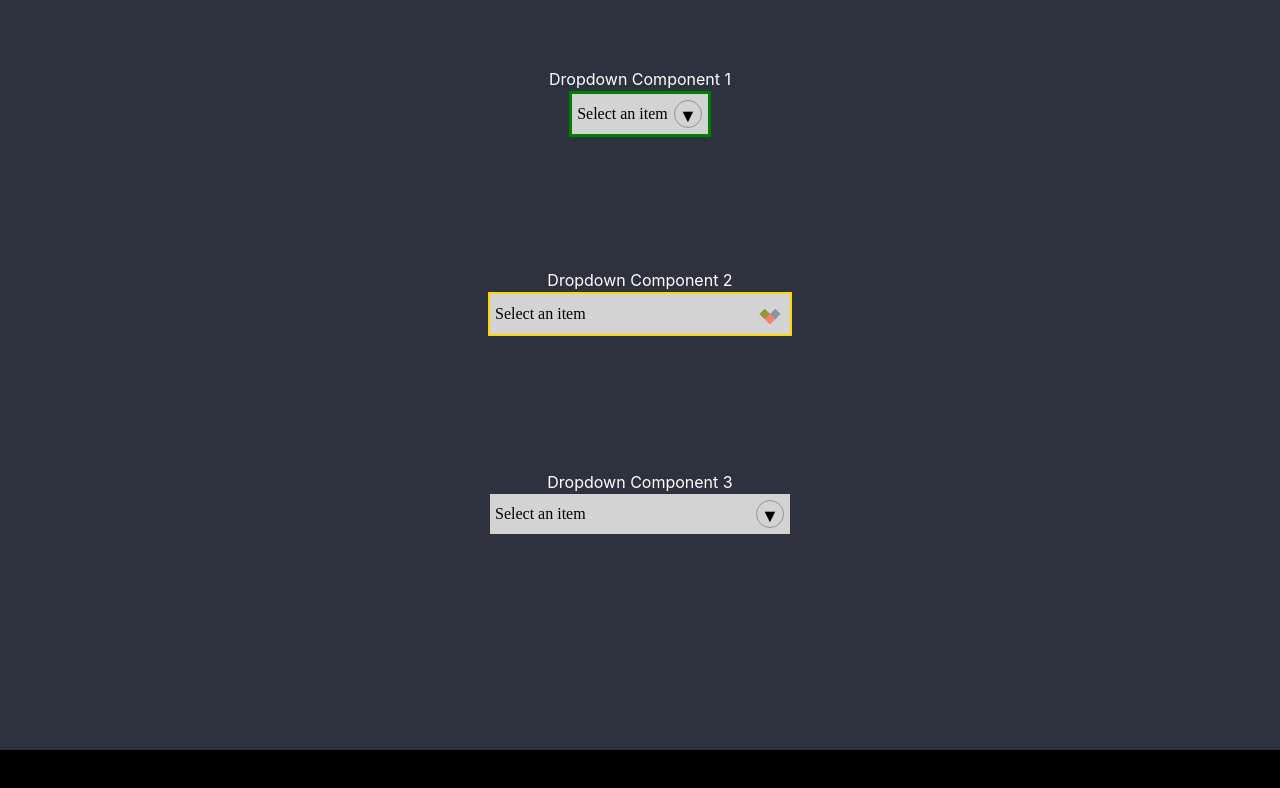
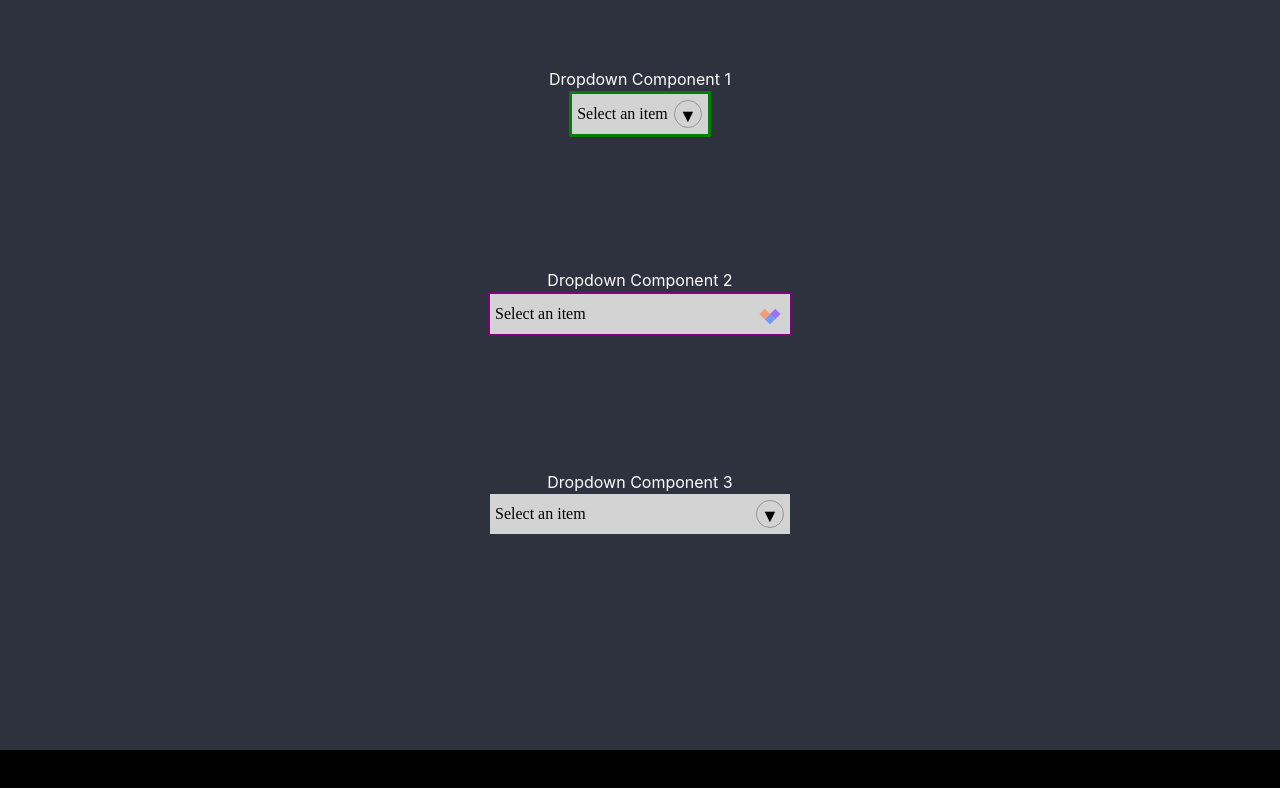
Before and after one commit to nightness/universal-react-dropdown, a React (Vite) app in the folder dev-env/: page / in a window 1280 px wide. Shown: the top 788 px of the page. Built offline with nearby package versions, Linux system fonts and the light colour scheme.

Commit message:
minor edit

```diff
--- a/dev-env/src/router/pages/TestPage.tsx
+++ b/dev-env/src/router/pages/TestPage.tsx
@@ -125,7 +125,7 @@ export default function Home() {
             renderItem={renderItem}
             placeholder={{ text: 'Select an item', color: 'black', fontSize: 16, fontWeight: 300 }}
             onSelect={onSelect}
-            border={{ width: 2, style: 'solid', radius: 5, color: 'gold' }}
+            border={{ width: 2, style: 'solid', radius: 5, color: 'purple' }}
             // border='3px solid green'
             componentStyle={{
               // arrowColor: 'blue',
@@ -212,9 +212,9 @@ function ArrowComponent({ visibility, color, borderColor, animationDuration }: A
           }s ease`,
         }}
       >
-        <rect x='25%' y='25%' width='25%' height='25%' fill='tomato' opacity='0.75' />
-        <rect x='25%' y='50%' width='25%' height='25%' fill='slategrey' opacity='0.75' />
-        <rect x='50%' y='25%' width='25%' height='25%' fill='olive' opacity='0.75' />
+        <rect x='25%' y='25%' width='25%' height='25%' fill='#58f' opacity='0.75' />
+        <rect x='25%' y='50%' width='25%' height='25%' fill='#85f' opacity='0.75' />
+        <rect x='50%' y='25%' width='25%' height='25%' fill='#f85' opacity='0.75' />
       </svg>
     </>
   );
```
